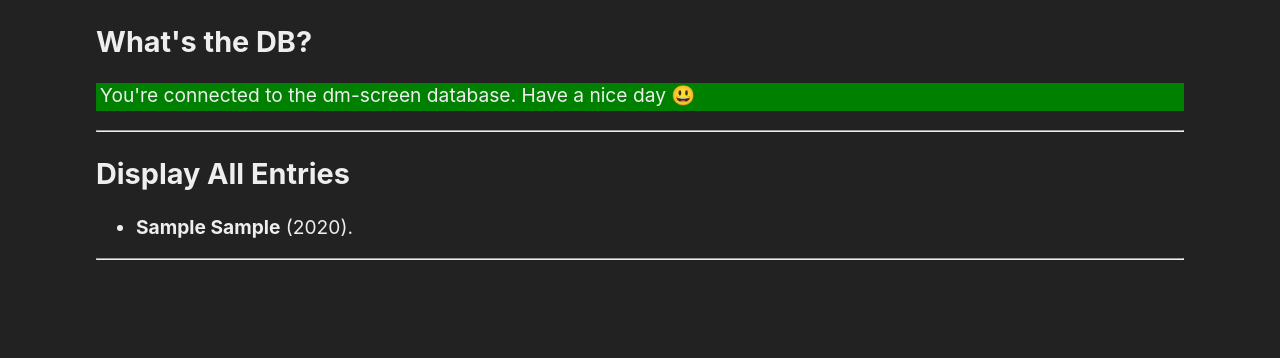
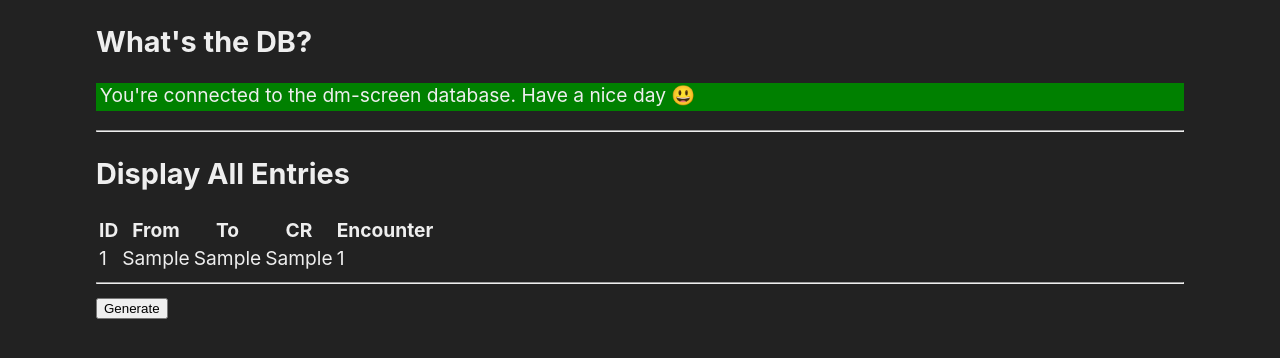
Before and after one commit to ericyork/enc-sewer, a PHP site: page / in a window 1280 px wide. Shown: the top 358 px of the page. Run offline with PHP 8.4, Linux system fonts and the light colour scheme; tables that the repository leaves empty or names only in its code hold one stand-in row (values such as "Sample post").

Commit message:
basic support for connections

```diff
--- a/index.php
+++ b/index.php
@@ -32,18 +32,46 @@
     </div>
     <div>
       <h2>Display All Entries</h2>
-      <ul>
         <?php
+          echo "<table>";//start table
+          //creating our table heading
+          echo "<tr>";
+            echo "<th>ID</th>";
+            echo "<th>From</th>";
+            echo "<th>To</th>";
+            echo "<th>CR</th>";
+            echo "<th>Encounter</th>";
+          echo "</tr>";
           $con = new mysqli("localhost", $dbuser, $dbpass, $dbname);
-          $call = "SELECT make, model, year FROM cars";
+          $call = "SELECT id, start, stop, cr, encounter FROM encsewer";
           $answer = $con->query($call);
           while ($line = $answer->fetch_array(MYSQLI_ASSOC)) {
-            echo "<li><strong>" . $line["make"] . " " . $line["model"] . "</strong> (" . $line["year"] . ")" . ". </li>";
-          }
-          $con -> close();
+            echo "<tr>";
+              echo "<td>" . $line["id"] . "</td>";
+              echo "<td>" . $line["start"] . "</td>";
+              echo "<td>" . $line["stop"] . "</td>";
+              echo "<td>" . $line["cr"] . "</td>";
+              echo "<td>" . $line["encounter"] . "</td>";
+            echo "</tr>";
+        }
+        // end table
+        echo "</table>";
         ?>
-      </ul>
-      <hr />
+        <hr />
+    </div>
+    <div id="encounter">
+      <?php
+        if(array_key_exists('generate', $_POST)) {
+            generate();
+        }
+        function generate() {
+          $random = rand("0", "100");
+          echo "You encounter " . $random;
+        }
+    ?>
+    <form method="post">
+      <button name="generate">Generate</button>
+    </form>
     </div>
   </body>
 </html>
```
